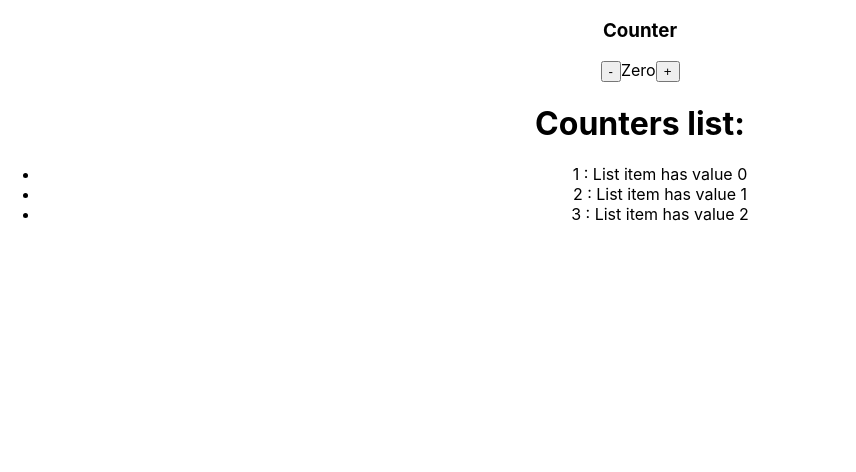
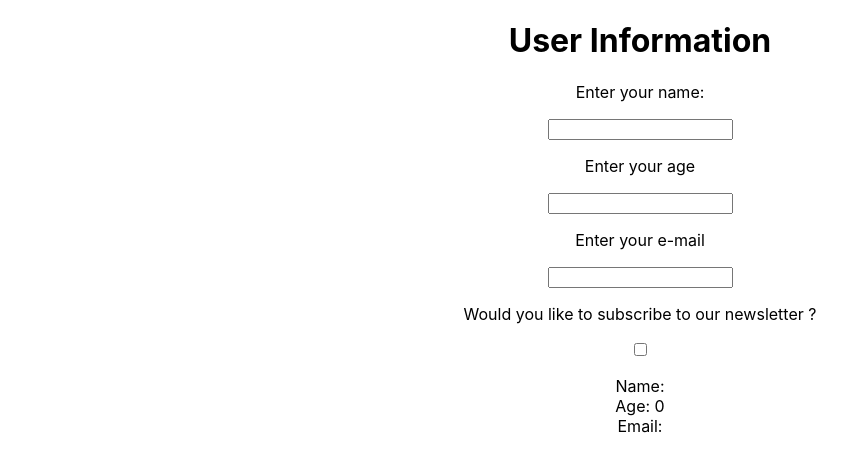
Before and after one commit to BratislavPanajotovic/React-First-Repo, a React (Create React App) app in the folder vezbanja/: page / in a window 1280 px wide. Shown: the top 472 px of the page, without its empty margins (0-856 px from the left). Built offline with nearby package versions, Linux system fonts and the light colour scheme.

Commit message:
cas 2 begun

```diff
--- a/vezbanja/src/App.js
+++ b/vezbanja/src/App.js
@@ -8,7 +8,6 @@ function App() {
   return (
     <div className="App">
       <User />
-      <CounterList />
     </div>
   );
 }
--- a/vezbanja/src/Forma.jsx
+++ b/vezbanja/src/Forma.jsx
@@ -1,63 +1,50 @@
 import { useState } from "react";
 
 const User = () => {
-  // const [person, setPerson] = useState({
-  //   name: "",
-  //   age: 0,
-  //   email: "",
-  //   subscribe: false,
-  // });
-  // const handleChange = (e) => {
-  //   const { name, value, type, checked } = e.target;
-  //   setPerson((prevState) => ({ ...prevState, [name]: value }));
-  // };
-  // const subscribed = (e) => {
-  //   const { name, value, type, checked } = e.target;
-  //   if (type === "checkbox") {
-  //     setPerson((prevState) => ({ ...prevState, [name]: checked }));
-  //   }
-  //   if (person.subscribe) {
-  //     const span = document.createElement("span");
-  //     span.innerHTML = "You have successfully subscribed to our newsletter!";
-  //     document.querySelector(".data").appendChild(span);
-  //   }
-  // };
-  // subscribed();
-  // return (
-  //   <form>
-  //     <h1>User Information</h1>
-  //     <p>Enter your name:</p>
-  //     <input type="text" name="name" onChange={handleChange} />
-  //     <p>Enter your age</p>
-  //     <input type="text" name="age" onChange={handleChange} />
-  //     <p>Enter your e-mail</p>
-  //     <input type="text" name="email" onChange={handleChange} />
-  //     <p>Would you like to subscribe to our newsletter ?</p>
-  //     <input type="checkbox" name="subscribe" onChange={handleChange} />
-  //     <p className="data">
-  //       Name:{person.name} <br />
-  //       Age: {person.age} <br />
-  //       Email: {person.email}
-  //     </p>
-  //   </form>
-  // );
-  const [state, setState] = useState(0);
-  const handleDecrement = () => {
-    setState(state - 1);
+  const [person, setPerson] = useState({
+    name: "",
+    age: 0,
+    email: "",
+    subscribe: false,
+  });
+  const handleChange = (e) => {
+    const { name, value, type, checked } = e.target;
+    setPerson((prevState) => ({ ...prevState, [name]: value }));
   };
-  const handleIncrement = () => {
-    setState(state + 1);
-  };
-  const formatState = () => {
-    return state === 0 ? "Zero" : state;
+
+  // Stigli smo do toga da ne pogadjamo nista (najverovatnije) sa e.target.value === "checked"
+
+  const subscribed = (e) => {
+    if (e.target.value === "checked") {
+      setPerson({ ...person, subscribe: true });
+    }
+    if (
+      person.subscribe === true &&
+      document.querySelector(".newsletter") == ""
+    ) {
+      document.querySelector(
+        ".newsletter"
+      ).textContent = `You are now signed up for our newsletter!`;
+    }
   };
   return (
-    <div>
-      <h3>Counter</h3>
-      <button onClick={handleDecrement}>-</button>
-      <span>{formatState()}</span>
-      <button onClick={handleIncrement}>+</button>
-    </div>
+    <form>
+      <h1>User Information</h1>
+      <p>Enter your name:</p>
+      <input type="text" name="name" onChange={handleChange} />
+      <p>Enter your age</p>
+      <input type="text" name="age" onChange={handleChange} />
+      <p>Enter your e-mail</p>
+      <input type="text" name="email" onChange={handleChange} />
+      <p>Would you like to subscribe to our newsletter ?</p>
+      <input type="checkbox" name="subscribe" onChange={subscribed} />
+      <p className="data">
+        Name:{person.name} <br />
+        Age: {person.age} <br />
+        Email: {person.email}
+      </p>
+      <p className="newsletter"></p>
+    </form>
   );
 };
 
```
